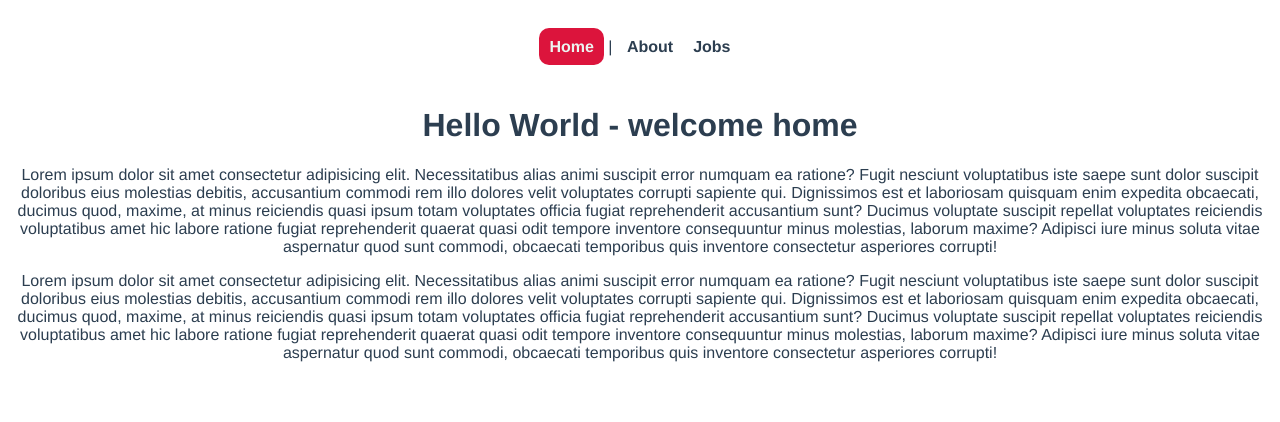
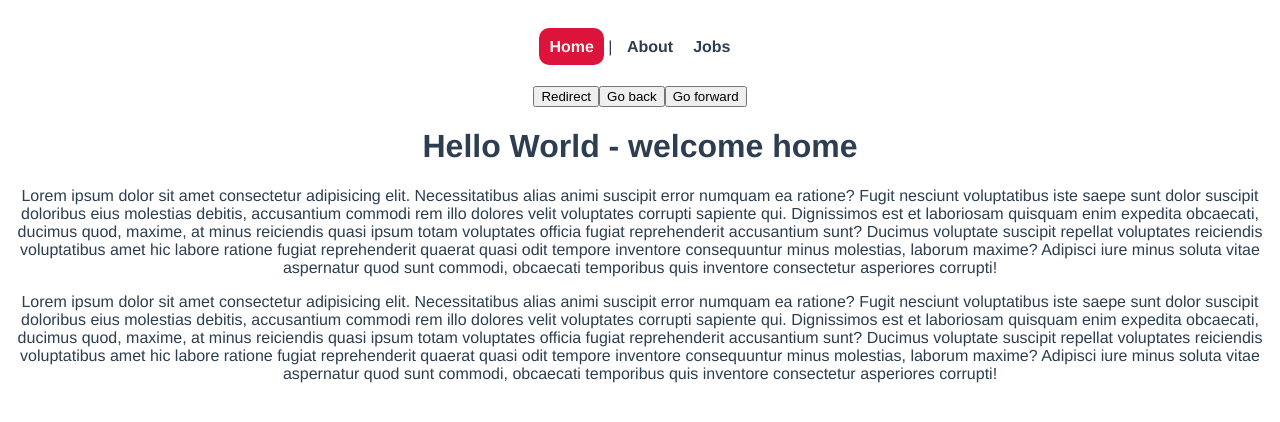
Before and after one commit to Lu-Smith/vue_router_training, a Vue app: page / in a window 1280 px wide. Shown: the top 422 px of the page. Built offline with nearby package versions, Linux system fonts and the light colour scheme.

Commit message:
Created buttons in App.vue

```diff
--- a/src/App.vue
+++ b/src/App.vue
@@ -4,8 +4,28 @@
     <router-link :to="{name:'About'}">About</router-link>
     <router-link :to="{name:'Jobs'}">Jobs</router-link>
   </nav>
+  <button @click="redirect" >Redirect</button>
+  <button @click="back">Go back</button>
+  <button @click="forward">Go forward</button>
   <router-view/>
 </template>
+
+<script>
+export default {
+  methods: {
+redirect() {
+
+},
+back() {
+
+},
+forward() {
+
+}
+  }
+}
+
+</script>
 
 <style>
 #app {
@@ -32,4 +52,6 @@
   color: #ecf3f0;
   background: crimson;
 }
+
+
 </style>
```
